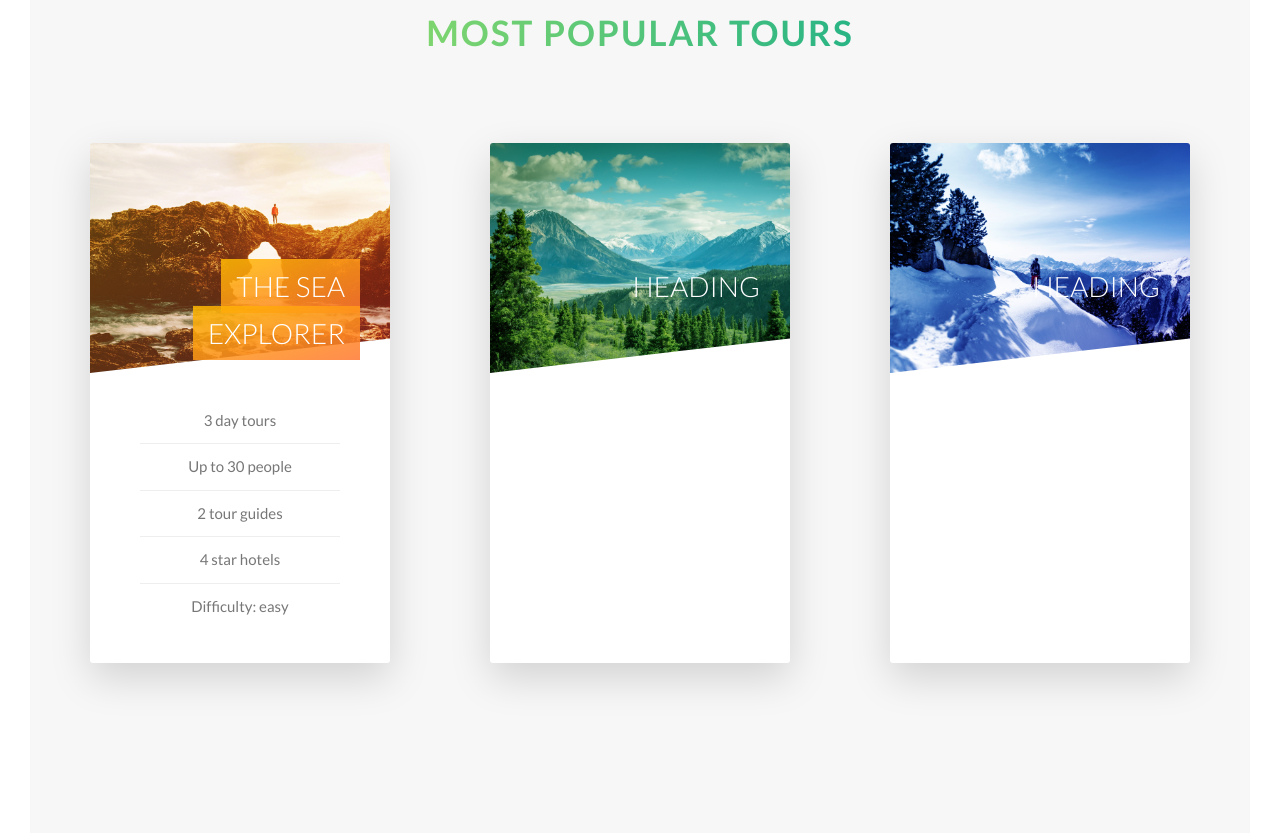
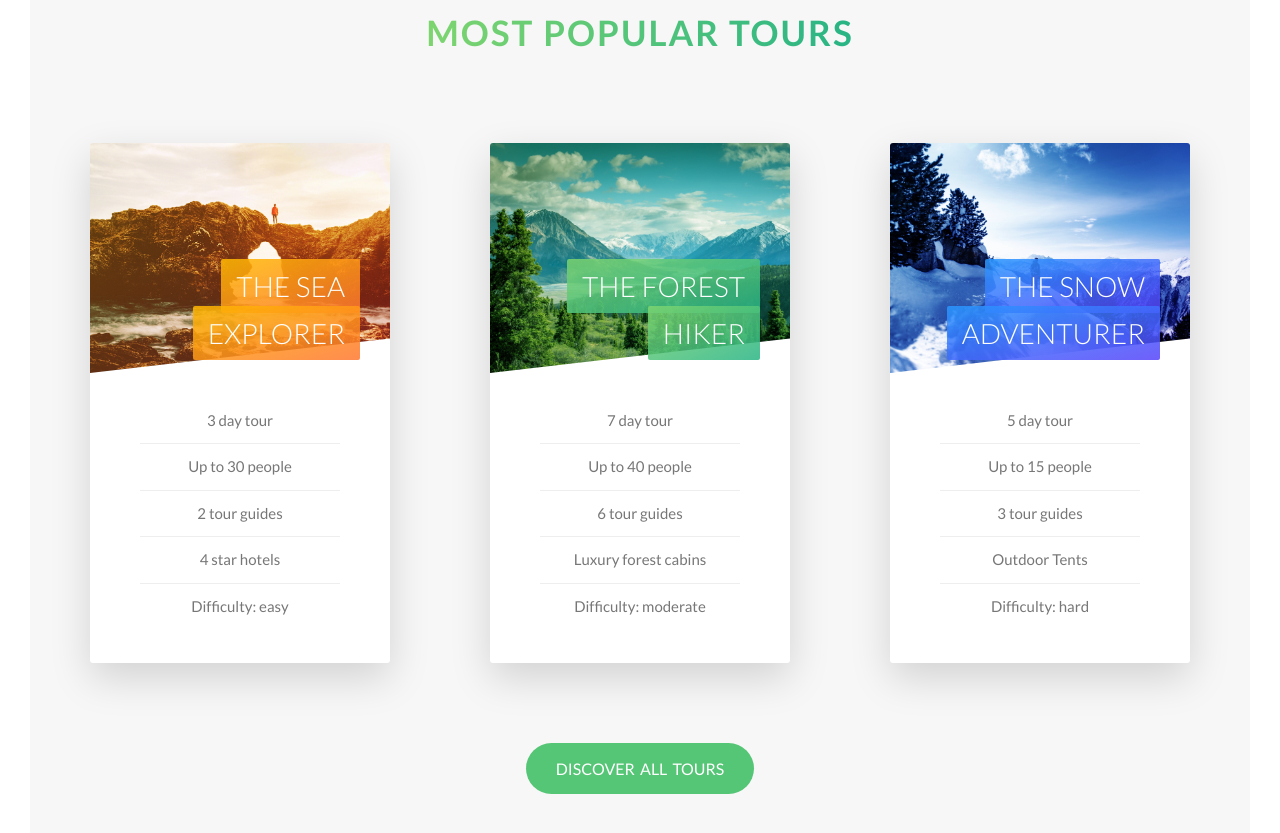
Before and after one commit to Arsalan-Habib/Natours, a website: page index.html in a window 1280 px wide. Shown: the part 2359-3192 px from the top of the page. Drawn offline with Linux system fonts and the light colour scheme.

Commit message:
finished up tour section

```diff
--- a/index.html
+++ b/index.html
@@ -159,7 +159,7 @@
                                 </h4>
                                 <div class="card__details">
                                     <ul>
-                                        <li>3 day tours</li>
+                                        <li>3 day tour</li>
                                         <li>Up to 30 people</li>
                                         <li>2 tour guides</li>
                                         <li>4 star hotels</li>
@@ -170,7 +170,15 @@
                             <div
                                 class="card__side card__side--back card__side--back-1"
                             >
-                                Back
+                                <div class="card__cta">
+                                    <div class="card__price-box">
+                                        <p class="card__price-only">Only</p>
+                                        <p class="card__price-value">$299</p>
+                                    </div>
+                                    <a href="#" class="btn btn--white"
+                                        >Book now!</a
+                                    >
+                                </div>
                             </div>
                         </div>
                     </div>
@@ -181,14 +189,33 @@
                                     &nbsp;
                                 </div>
                                 <h4 class="card__heading">
-                                    Heading
+                                    <span
+                                        class="card__heading-span card__heading-span--2"
+                                        >The Forest Hiker</span
+                                    >
                                 </h4>
-                                <div class="card__details"></div>
+                                <div class="card__details">
+                                    <ul>
+                                        <li>7 day tour</li>
+                                        <li>Up to 40 people</li>
+                                        <li>6 tour guides</li>
+                                        <li>Luxury forest cabins</li>
+                                        <li>Difficulty: moderate</li>
+                                    </ul>
+                                </div>
                             </div>
                             <div
                                 class="card__side card__side--back card__side--back-2"
                             >
-                                Back
+                                <div class="card__cta">
+                                    <div class="card__price-box">
+                                        <p class="card__price-only">Only</p>
+                                        <p class="card__price-value">$499</p>
+                                    </div>
+                                    <a href="#" class="btn btn--white"
+                                        >Book now!</a
+                                    >
+                                </div>
                             </div>
                         </div>
                     </div>
@@ -199,17 +226,40 @@
                                     &nbsp;
                                 </div>
                                 <h4 class="card__heading">
-                                    Heading
+                                    <span
+                                        class="card__heading-span card__heading-span--3"
+                                        >The Snow Adventurer</span
+                                    >
                                 </h4>
-                                <div class="card__details"></div>
+                                <div class="card__details">
+                                    <ul>
+                                        <li>5 day tour</li>
+                                        <li>Up to 15 people</li>
+                                        <li>3 tour guides</li>
+                                        <li>Outdoor Tents</li>
+                                        <li>Difficulty: hard</li>
+                                    </ul>
+                                </div>
                             </div>
                             <div
                                 class="card__side card__side--back card__side--back-3"
                             >
-                                Back
+                                <div class="card__cta">
+                                    <div class="card__price-box">
+                                        <p class="card__price-only">Only</p>
+                                        <p class="card__price-value">$899</p>
+                                    </div>
+                                    <a href="#" class="btn btn--white"
+                                        >Book now!</a
+                                    >
+                                </div>
                             </div>
                         </div>
                     </div>
+                </div>
+
+                <div class="u-center-text u-mt-lg">
+                    <a href="#" class="btn btn--green">Discover all tours</a>
                 </div>
             </section>
         </main>
--- a/sass/base/_utilities.scss
+++ b/sass/base/_utilities.scss
@@ -13,3 +13,13 @@
 .u-mb-sm {
     margin-bottom: 1.5rem;
 }
+
+.u-mt-lg {
+    margin-top: 8rem;
+}
+.u-mt-md {
+    margin-top: 4rem;
+}
+.u-mt-sm {
+    margin-top: 1.5rem;
+}
--- a/sass/components/_button.scss
+++ b/sass/components/_button.scss
@@ -33,6 +33,15 @@
 
         &::after {
             background-color: $color-white;
+        }
+    }
+
+    &--green {
+        background-color: $color-primary;
+        color: $color-white;
+
+        &::after {
+            background-color: $color-primary;
         }
     }
 
--- a/sass/components/_card.scss
+++ b/sass/components/_card.scss
@@ -104,11 +104,27 @@
         padding: 1rem 1.5rem;
         -webkit-box-decoration-break: clone;
         box-decoration-break: clone;
+        border-radius: 2px;
+
         &--1 {
             background-image: linear-gradient(
                 to right bottom,
                 rgba($color-secondary-light, 0.85),
                 rgba($color-secondary-dark, 0.85)
+            );
+        }
+        &--2 {
+            background-image: linear-gradient(
+                to right bottom,
+                rgba($color-primary-light, 0.85),
+                rgba($color-primary-dark, 0.85)
+            );
+        }
+        &--3 {
+            background-image: linear-gradient(
+                to right bottom,
+                rgba($color-tertiary-light, 0.85),
+                rgba($color-tertiary-dark, 0.85)
             );
         }
     }
@@ -131,4 +147,30 @@
             }
         }
     }
+
+    //BACK SIDE STYLING
+    &__cta {
+        position: absolute;
+        top: 50%;
+        left: 50%;
+        transform: translate(-50%, -50%);
+        width: 90%;
+        text-align: center;
+    }
+
+    &__price-box {
+        text-align: center;
+        margin-bottom: 6rem;
+        color: $color-white;
+    }
+
+    &__price-only {
+        font-size: 1.75rem;
+        text-transform: uppercase;
+    }
+
+    &__price-value {
+        font-size: 6rem;
+        font-weight: 100;
+    }
 }
--- a/sass/pages/_home.scss
+++ b/sass/pages/_home.scss
@@ -25,5 +25,5 @@
 .section-tours {
     margin-top: -10rem;
     background-color: $color-grey-light-1;
-    padding: 20rem 0 30rem 0;
+    padding: 20rem 0 15rem 0;
 }
```
Also changed, not shown: css/style.css.
